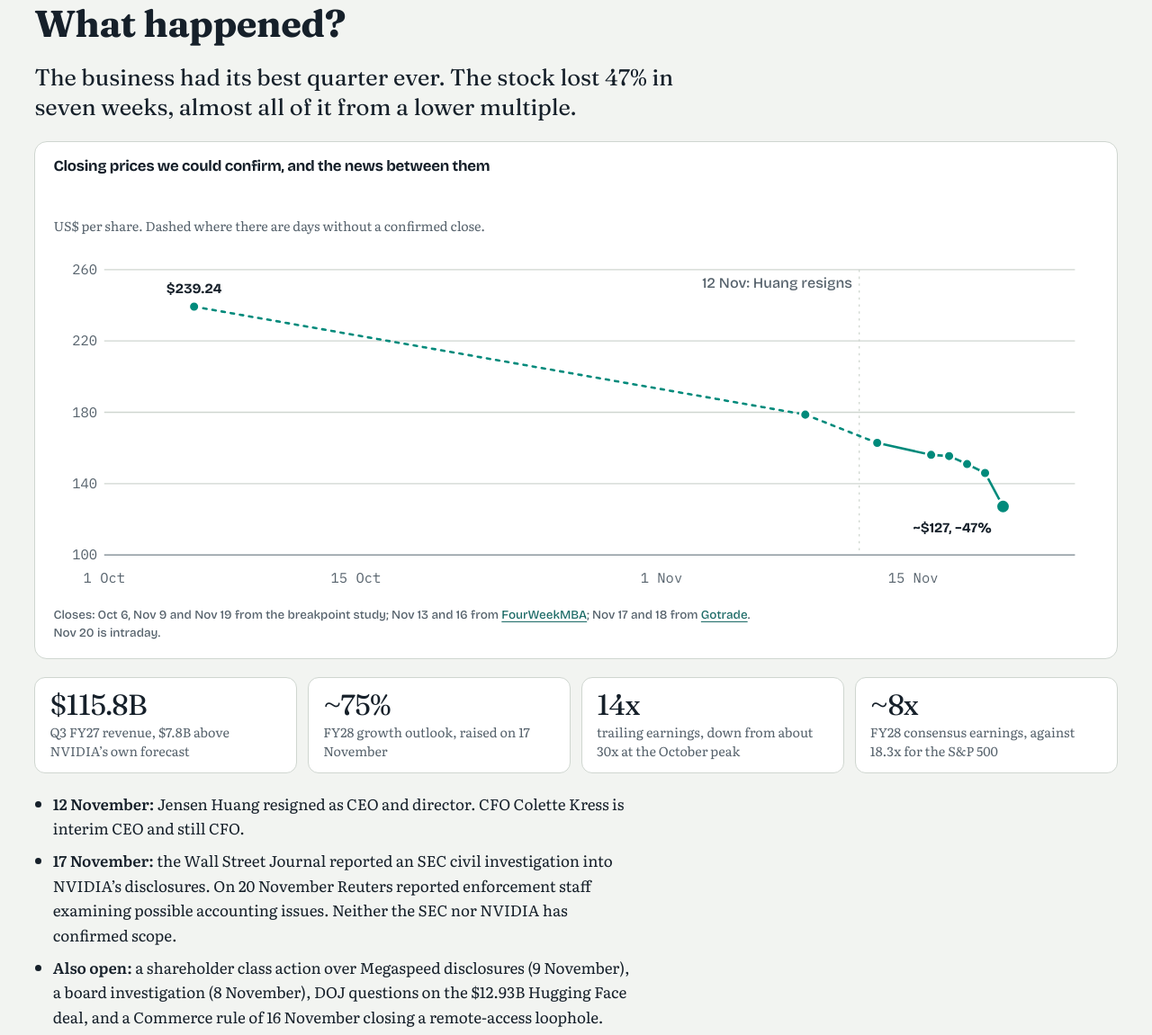
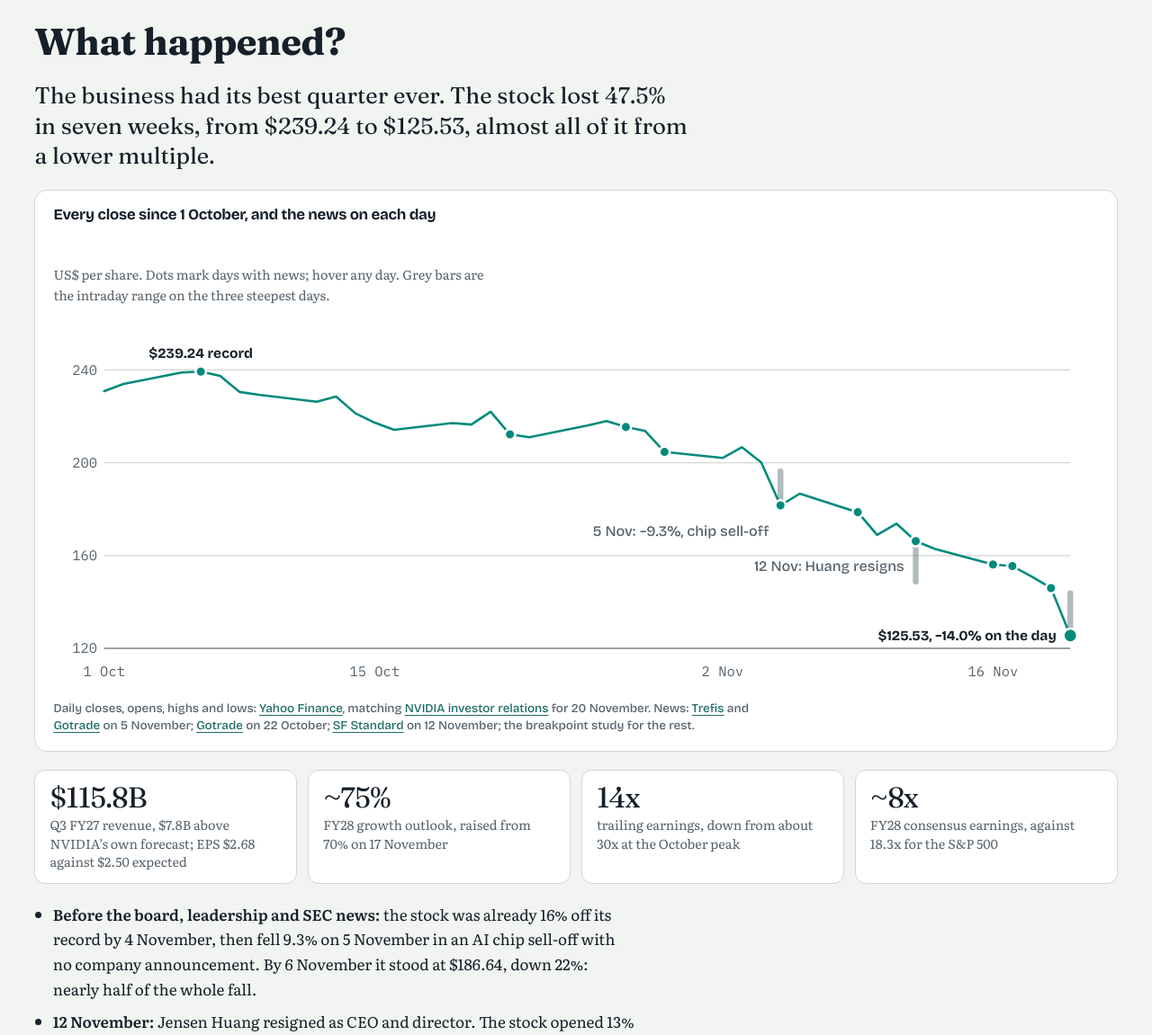
Before and after one commit to chiragr5241/AI_safety_overview, a plain HTML site: page experiments-nvidia.html in a window 1280 px wide. Shown: the part 968-2119 px from the top of the page at 90% size. Drawn offline with nearby package versions, Linux system fonts and the light colour scheme.

Commit message:
NVIDIA report: every daily close, confirmed 20 Nov close, and the early sell-off
- The price chart now plots all 37 closes from 1 Oct to 20 Nov 2026
  (Yahoo Finance), with intraday ranges on the three steepest days and
  the news on each day in a hover.
- 20 Nov closed at $125.53, down 14.01% (Yahoo Finance and NVIDIA
  investor relations); the reconciliation now says the chat notes were
  right on the close, and the valuation keeps the studies' ~$127.
- 12 Nov: the "-14% intraday" checks out against the $148.80 low; the
  close was down 4.3%.
- New: nearly half the fall came before any board, leadership or SEC
  news, including a 9.3% AI chip sell-off on 5 Nov; Q3 EPS beat ($2.68
  against $2.50); S&P Global's pre-results FY27 multiple of ~11x.

Co-Authored-By: Claude Opus 5.5 <noreply@anthropic.com>

```diff
--- a/experiments-nvidia.html
+++ b/experiments-nvidia.html
@@ -239,7 +239,7 @@ document.documentElement.classList.add("pre"); setTimeout(function () { document
         <div><span>Financial reporting risk</span><b>Unresolved</b><small>SEC inquiry reported; nothing found so far</small></div>
         <div><span>Share price, 12 months</span><b>Wide</b><small>Flat in the base case; $46 to $266 across cases</small></div>
       </div>
-      <p class="meta">Prices are the 20 November 2026 intraday reference, about 3:30 p.m. ET. Built from NVIDIA’s filings and three desk reviews dated 20 and 21 November: a twelve-quarter due diligence review, a breakpoint study and a risk review. Where they disagree, the reconciliation below says which figure is used. Analysis, not investment advice.</p>
+      <p class="meta">The valuation work is priced at the studies’ 20 November intraday reference of about $127; the stock closed that day at $125.53, 1.3% lower, which moves the implied long-run cash flow by about $4B. Built from NVIDIA’s filings and three desk reviews dated 20 and 21 November: a twelve-quarter due diligence review, a breakpoint study and a risk review. Where they disagree, the reconciliation below says which figure is used. Analysis, not investment advice.</p>
       <nav class="jump" aria-label="Questions in this report">
         <a class="chip" href="#q-what">What happened</a>
         <a class="chip" href="#q-sound">Is the accounting sound</a>
@@ -256,21 +256,22 @@ document.documentElement.classList.add("pre"); setTimeout(function () { document
     <!-- ============ 1 WHAT HAPPENED ============ -->
     <section class="qs" id="q-what">
       <h2>What happened?</h2>
-      <p class="answer">The business had its best quarter ever. The stock lost 47% in seven weeks, almost all of it from a lower multiple.</p>
+      <p class="answer">The business had its best quarter ever. The stock lost 47.5% in seven weeks, from $239.24 to $125.53, almost all of it from a lower multiple.</p>
       <div class="card">
-        <h3>Closing prices we could confirm, and the news between them</h3>
-        <p class="sub">US$ per share. Dashed where there are days without a confirmed close.</p>
-        <div class="chart wide-scroll" id="chPrice" role="img" aria-label="Line of NVIDIA closing prices from the 6 October record of $239.24 to about $127 intraday on 20 November, with the events listed in the table below."></div>
-        <p class="src">Closes: Oct 6, Nov 9 and Nov 19 from the breakpoint study; Nov 13 and 16 from <a href="https://fourweekmba.com/ai-nvidia-closes-down-4-1-before-results-424b-lost-since-8-k/">FourWeekMBA</a>; Nov 17 and 18 from <a href="https://www.heygotrade.com/en/news/nvidia-nvda-stock-news-november-19-2026/">Gotrade</a>. Nov 20 is intraday.</p>
+        <h3>Every close since 1 October, and the news on each day</h3>
+        <p class="sub">US$ per share. Dots mark days with news; hover any day. Grey bars are the intraday range on the three steepest days.</p>
+        <div class="chart wide-scroll" id="chPrice" role="img" aria-label="Line of NVIDIA's 37 daily closes from 1 October to 20 November 2026: from the 6 October record of $239.24 to $125.53, with falls of 9.3% on 5 November and 14.0% on 20 November."></div>
+        <p class="src">Daily closes, opens, highs and lows: <a href="https://finance.yahoo.com/quote/NVDA/history/">Yahoo Finance</a>, matching <a href="https://investor.nvidia.com/stock-info/stock-quote-and-chart/default.aspx">NVIDIA investor relations</a> for 20 November. News: <a href="https://www.trefis.com/stock/nvda/articles/623357/what-sent-nvidia-stock-lower/2026-11-06">Trefis</a> and <a href="https://www.heygotrade.com/en/news/nvidia-nvda-stock-news-november-6-2026/">Gotrade</a> on 5 November; <a href="https://www.heygotrade.com/en/news/nvidia-nvda-stock-news-october-23-2026/">Gotrade</a> on 22 October; <a href="https://sfstandard.com/2026/11/12/nvidia-shares-tumble-as-wall-street-reacts-huang-s-exit/">SF Standard</a> on 12 November; the breakpoint study for the rest.</p>
       </div>
       <div class="tiles">
-        <div class="tile"><b>$115.8B</b><span>Q3 FY27 revenue, $7.8B above NVIDIA’s own forecast</span></div>
-        <div class="tile"><b>~75%</b><span>FY28 growth outlook, raised on 17 November</span></div>
+        <div class="tile"><b>$115.8B</b><span>Q3 FY27 revenue, $7.8B above NVIDIA’s own forecast; EPS $2.68 against $2.50 expected</span></div>
+        <div class="tile"><b>~75%</b><span>FY28 growth outlook, raised from 70% on 17 November</span></div>
         <div class="tile"><b>14x</b><span>trailing earnings, down from about 30x at the October peak</span></div>
         <div class="tile"><b>~8x</b><span>FY28 consensus earnings, against 18.3x for the S&amp;P 500</span></div>
       </div>
       <ul class="pts">
-        <li><b>12 November:</b> Jensen Huang resigned as CEO and director. CFO Colette Kress is interim CEO and still CFO.</li>
+        <li><b>Before the board, leadership and SEC news:</b> the stock was already 16% off its record by 4 November, then fell 9.3% on 5 November in an AI chip sell-off with no company announcement. By 6 November it stood at $186.64, down 22%: nearly half of the whole fall.</li>
+        <li><b>12 November:</b> Jensen Huang resigned as CEO and director. The stock opened 13% down at $151.01 and recovered to close 4.3% down. CFO Colette Kress is interim CEO and still CFO.</li>
         <li><b>17 November:</b> the Wall Street Journal reported an SEC civil investigation into NVIDIA’s disclosures. On 20 November Reuters reported enforcement staff examining possible accounting issues. Neither the SEC nor NVIDIA has confirmed scope.</li>
         <li><b>Also open:</b> a shareholder class action over Megaspeed disclosures (9 November), a board investigation (8 November), DOJ questions on the $12.93B Hugging Face deal, and a Commerce rule of 16 November closing a remote-access loophole.</li>
       </ul>
@@ -399,6 +400,7 @@ document.documentElement.classList.add("pre"); setTimeout(function () { document
       <div class="two">
         <div class="tw"><table><thead><tr><th>At $127.18, 20 November</th><th>Value</th></tr></thead><tbody>
           <tr><td>Market value, 24.1B shares</td><td>$3.07T</td></tr>
+          <tr><td>Same, at the $125.53 close</td><td>$3.03T</td></tr>
           <tr><td>Enterprise value, net of $53.5B cash and securities and $32.4B debt</td><td>$3.04T</td></tr>
           <tr><td>Same, also net of $109.7B equity stakes</td><td>$2.93T</td></tr>
           <tr><td>Price to trailing GAAP earnings ($9.31)</td><td>14x</td></tr>
@@ -474,7 +476,9 @@ document.documentElement.classList.add("pre"); setTimeout(function () { document
       <h2>Where do the sources disagree?</h2>
       <p class="answer">On consensus, on what counts as a stake or a guarantee, and on a few plain errors in the chat-based valuation notes. This report uses the filings first.</p>
       <div class="tw wrap"><table><thead><tr><th>Item</th><th>What the sources say</th><th>Used here, and why</th></tr></thead><tbody>
-        <tr><td>Share price</td><td>$127.18 at 3:21 p.m. and $127.30 at 3:31 p.m. (desk reviews); $125.53 called a close (chat notes)</td><td>~$127. No source we found confirms a $125.53 close</td></tr>
+        <tr><td>Share price</td><td>$127.18 at 3:21 p.m. and $127.30 at 3:31 p.m. (desk reviews); $125.53 close (chat notes)</td><td>The chat is right on the close: Yahoo Finance and NVIDIA investor relations both show $125.53, down 14.01%. The valuation keeps the studies’ ~$127</td></tr>
+        <tr><td>12 November fall</td><td>“−14% intraday” (breakpoint study)</td><td>Right at the low: $148.80 against a $173.73 prior close. The close was $166.19, down 4.3%</td></tr>
+        <tr><td>FY27 multiple before results</td><td>~11x FY27 consensus, from 17x a quarter earlier and 30x historically (<a href="https://www.spglobal.com/market-intelligence/en/news-insights/research/2026/11/nvidia-earnings-preview-q3-2027">S&amp;P Global, 12 Nov</a>)</td><td>Consistent with the studies; no post-results FY28 revision has been published yet</td></tr>
         <tr><td>FY28 revenue consensus</td><td>$709B (FactSet); $725.5B (S&amp;P, 19 Nov); $742B (chat, 75% on FY27); ~$740B management outlook</td><td>A range. The breakpoints use FactSet; the gap is itself a 5% swing</td></tr>
         <tr><td>FY28 EPS consensus</td><td>$15.64 (FactSet, calendar 2027); $16.61 (S&amp;P); $15.85 to $16.30 (chat)</td><td>7.7 to 8.1x. The chat’s “9 to 10x” uses a blended next-twelve-months figure</td></tr>
         <tr><td>Funded debt</td><td>$32.4B (filings); “~$8.5B” (chat)</td><td>$32.4B. The chat uses the pre-July figure, before about $25B of notes were issued</td></tr>
@@ -711,39 +715,54 @@ document.documentElement.classList.add("pre"); setTimeout(function () { document
   const hover = (el, html) => { el.addEventListener("pointermove", e => showTip(e, html)); el.addEventListener("pointerleave", hideTip); };
   const row = (c, k, v) => `<span><i style="background:var(${c})"></i>${k} ${v}</span>`;
 
-  /* ---------- share price: confirmed closes only, dashed across missing days ---------- */
+  /* ---------- share price: every close, 1 Oct to 20 Nov 2026 (Yahoo Finance), with the news on each day ---------- */
   (() => {
-    const P = [
-      ["2026-10-06", 239.24, "Record close"],
-      ["2026-11-09", 178.67, "Class action filed over Megaspeed disclosures"],
-      ["2026-11-13", 162.85, "Day after Huang resigns as CEO"],
-      ["2026-11-16", 156.14, "Commerce closes remote-access loophole"],
-      ["2026-11-17", 155.46, "Q3 results after the close; WSJ reports SEC probe"],
-      ["2026-11-18", 150.96, ""],
-      ["2026-11-19", 145.98, "Anthropic IPO; 52-week low close"],
-      ["2026-11-20", 127.2, "Reuters: SEC examining accounting (intraday)"]
-    ];
-    const W = 900, H = 300, L = 44, R = 20, T = 20, Bm = 34;
-    const d0 = Date.parse("2026-10-01"), d1 = Date.parse("2026-11-24");
+    const C = [["2026-10-01", 230.86], ["2026-10-02", 233.95], ["2026-10-05", 238.90], ["2026-10-06", 239.24], ["2026-10-07", 237.47], ["2026-10-08", 230.48], ["2026-10-09", 229.28],
+      ["2026-10-12", 226.32], ["2026-10-13", 228.52], ["2026-10-14", 221.30], ["2026-10-15", 217.23], ["2026-10-16", 214.13], ["2026-10-19", 217.09], ["2026-10-20", 216.47],
+      ["2026-10-21", 221.97], ["2026-10-22", 212.21], ["2026-10-23", 210.96], ["2026-10-26", 216.00], ["2026-10-27", 217.94], ["2026-10-28", 215.38], ["2026-10-29", 213.66],
+      ["2026-10-30", 204.64], ["2026-11-02", 202.06], ["2026-11-03", 206.69], ["2026-11-04", 200.13], ["2026-11-05", 181.60], ["2026-11-06", 186.64], ["2026-11-09", 178.67],
+      ["2026-11-10", 168.89], ["2026-11-11", 173.73], ["2026-11-12", 166.19], ["2026-11-13", 162.85], ["2026-11-16", 156.14], ["2026-11-17", 155.46], ["2026-11-18", 150.96],
+      ["2026-11-19", 145.98], ["2026-11-20", 125.53]];
+    // intraday low and high on the three steepest days
+    const RNG = { "2026-11-05": [181.46, 196.25], "2026-11-12": [148.80, 167.14], "2026-11-20": [124.50, 143.73] };
+    const EV = {
+      "2026-10-06": "Record close; intraday high $243.37",
+      "2026-10-22": "AI chip sell-off; no NVIDIA news",
+      "2026-10-28": "DOJ questions the $12.93B Hugging Face deal",
+      "2026-10-30": "Worst month since November 2025 ends",
+      "2026-11-05": "AI chip sell-off: Qualcomm’s light outlook, election and spending worries; no NVIDIA news",
+      "2026-11-09": "Shareholder class action over Megaspeed disclosures",
+      "2026-11-12": "Huang resigns as CEO; opened 13% down, recovered to close 4.3% down",
+      "2026-11-16": "Commerce closes the remote-access loophole",
+      "2026-11-17": "Q3 results after the close; WSJ reports an SEC civil probe",
+      "2026-11-19": "Anthropic IPO; Daiwa cuts its target to $185",
+      "2026-11-20": "Reuters: SEC staff examining accounting; low $124.50"
+    };
+    const W = 900, H = 320, L = 44, R = 24, T = 26, Bm = 34;
+    const d0 = Date.parse("2026-10-01"), d1 = Date.parse("2026-11-20");
     const x = d => L + (Date.parse(d) - d0) / (d1 - d0) * (W - L - R);
-    const y = v => T + (260 - v) / (260 - 100) * (H - T - Bm);
+    const y = v => T + (250 - v) / (250 - 120) * (H - T - Bm);
     let s = "";
-    for (let v = 100; v <= 260; v += 40) s += `<line class="${v === 100 ? "base" : "grid"}" x1="${L}" x2="${W - R}" y1="${y(v)}" y2="${y(v)}"/><text class="ax" x="${L - 6}" y="${y(v) + 4}" text-anchor="end">${v}</text>`;
-    [["2026-10-01", "1 Oct"], ["2026-10-15", "15 Oct"], ["2026-11-01", "1 Nov"], ["2026-11-15", "15 Nov"]].forEach(([d, l]) => { s += `<text class="ax" x="${x(d)}" y="${H - 10}" text-anchor="middle">${l}</text>`; });
-    // Huang's resignation, 12 Nov: a marker on the axis, since there is no confirmed close that day
-    s += `<line class="grid" x1="${x("2026-11-12")}" x2="${x("2026-11-12")}" y1="${T}" y2="${y(100)}" stroke-dasharray="2 4"/><text class="elab" x="${x("2026-11-12") - 6}" y="${y(250)}" text-anchor="end">12 Nov: Huang resigns</text>`;
-    for (let i = 1; i < P.length; i++) {
-      const a = P[i - 1], b = P[i], gap = (Date.parse(b[0]) - Date.parse(a[0])) / 864e5 > 3;
-      s += `<path class="${gap ? "gap" : "ln"}" stroke="var(--c1)" d="M${x(a[0]).toFixed(1)},${y(a[1]).toFixed(1)}L${x(b[0]).toFixed(1)},${y(b[1]).toFixed(1)}"/>`;
-    }
-    P.forEach((p, i) => {
-      s += `<circle class="pt" cx="${x(p[0])}" cy="${y(p[1])}" r="${i === P.length - 1 ? 6 : 4.5}" fill="var(--c1)"/>`;
-      s += `<circle class="hit" data-i="${i}" cx="${x(p[0])}" cy="${y(p[1])}" r="14"/>`;
+    for (let v = 120; v <= 240; v += 40) s += `<line class="${v === 120 ? "base" : "grid"}" x1="${L}" x2="${W - R}" y1="${y(v)}" y2="${y(v)}"/><text class="ax" x="${L - 6}" y="${y(v) + 4}" text-anchor="end">${v}</text>`;
+    [["2026-10-01", "1 Oct"], ["2026-10-15", "15 Oct"], ["2026-11-02", "2 Nov"], ["2026-11-16", "16 Nov"]].forEach(([d, l]) => { s += `<text class="ax" x="${x(d)}" y="${H - 10}" text-anchor="middle">${l}</text>`; });
+    Object.entries(RNG).forEach(([d, [lo, hi]]) => { s += `<line x1="${x(d)}" x2="${x(d)}" y1="${y(hi)}" y2="${y(lo)}" stroke="var(--line-strong)" stroke-width="5" stroke-linecap="round" opacity=".55"/>`; });
+    s += `<path class="ln" stroke="var(--c1)" d="M${C.map(([d, v]) => x(d).toFixed(1) + "," + y(v).toFixed(1)).join("L")}"/>`;
+    C.forEach(([d, v]) => { if (EV[d]) s += `<circle class="pt" cx="${x(d)}" cy="${y(v)}" r="${d === "2026-11-20" ? 6 : 4.5}" fill="var(--c1)"/>`; });
+    const lab = (d, txt, dx, dy, anchor) => { const v = C.find(c => c[0] === d)[1]; s += `<text class="elab" x="${x(d) + dx}" y="${y(v) + dy}" text-anchor="${anchor}">${txt}</text>`; };
+    s += `<text class="dlab" x="${x("2026-10-06")}" y="${y(239.24) - 12}" text-anchor="middle">$239.24 record</text>`;
+    lab("2026-11-05", "5 Nov: −9.3%, chip sell-off", -10, 26, "end");
+    lab("2026-11-12", "12 Nov: Huang resigns", -10, 26, "end");
+    s += `<text class="dlab" x="${x("2026-11-20") - 12}" y="${y(125.53) + 4}" text-anchor="end">$125.53, −14.0% on the day</text>`;
+    // one hover strip per trading day
+    C.forEach(([d, v], i) => {
+      const a = i ? (x(C[i - 1][0]) + x(d)) / 2 : L, b = i < C.length - 1 ? (x(d) + x(C[i + 1][0])) / 2 : W - R;
+      s += `<rect class="hit" data-i="${i}" x="${a}" y="${T}" width="${b - a}" height="${H - T - Bm}"/>`;
     });
-    s += `<text class="dlab" x="${x(P[0][0])}" y="${y(P[0][1]) - 12}" text-anchor="middle">$239.24</text>`;
-    s += `<text class="dlab" x="${x(P[7][0]) - 10}" y="${y(P[7][1]) + 22}" text-anchor="end">~$127, −47%</text>`;
     const el = $("#chPrice"); el.innerHTML = `<svg viewBox="0 0 ${W} ${H}">${s}</svg>`;
-    el.querySelectorAll(".hit").forEach(c => { const p = P[+c.dataset.i]; hover(c, `<b>${new Date(p[0] + "T12:00:00").toLocaleDateString("en-GB", { day: "numeric", month: "short" })}: $${p[1].toFixed(2)}</b>${p[2] ? `<span>${esc(p[2])}</span>` : ""}`); });
+    el.querySelectorAll(".hit").forEach(r => {
+      const i = +r.dataset.i, [d, v] = C[i], ch = i ? (v / C[i - 1][1] - 1) * 100 : null;
+      hover(r, `<b>${new Date(d + "T12:00:00").toLocaleDateString("en-GB", { day: "numeric", month: "short" })}: $${v.toFixed(2)}${ch === null ? "" : `, ${ch >= 0 ? "+" : "−"}${Math.abs(ch).toFixed(1)}%`}</b>${EV[d] ? `<span>${esc(EV[d])}</span>` : ""}${RNG[d] ? `<span>Range $${RNG[d][0].toFixed(2)} to $${RNG[d][1].toFixed(2)}</span>` : ""}`);
+    });
   })();
 
   /* ---------- twelve-quarter charts ---------- */
```
